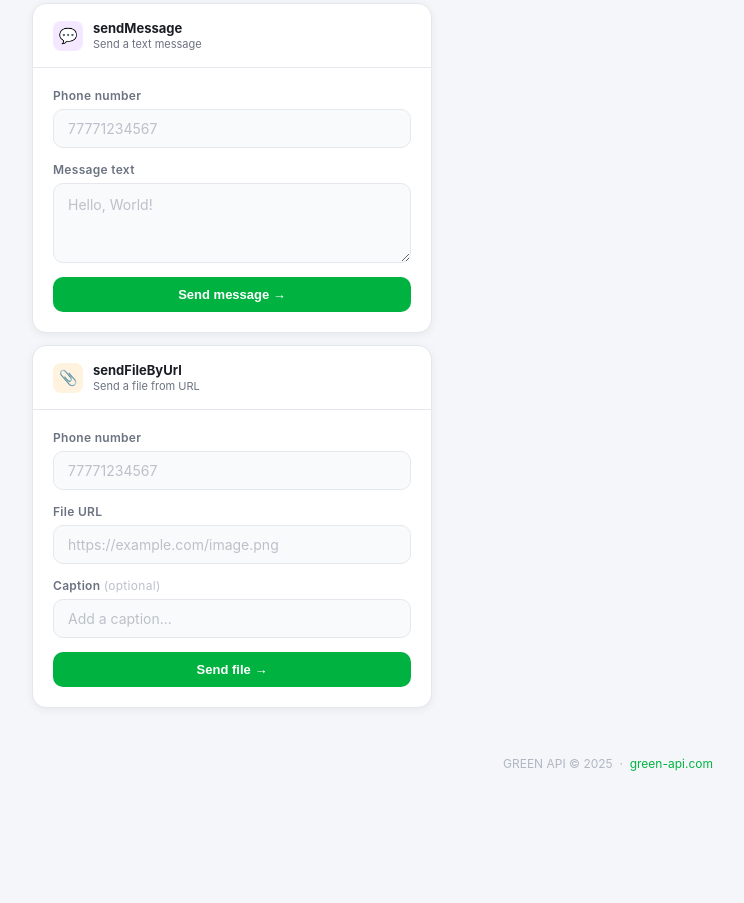
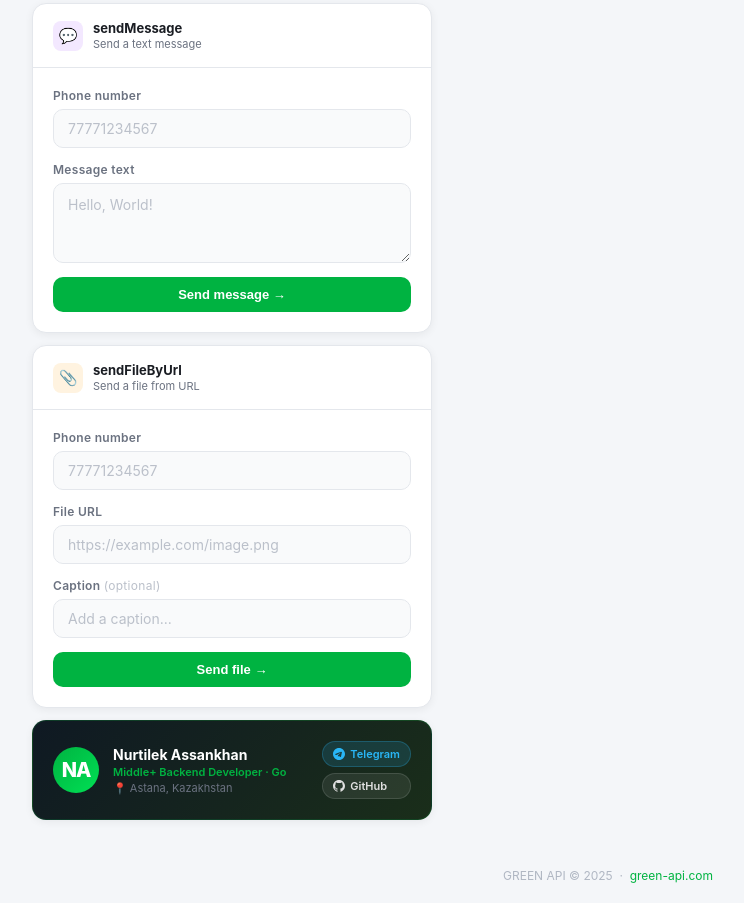
Before and after one commit to nurtidev/green-api-console, a website: page index.html in a window 1280 px wide. Shown: the part 693-1596 px from the top of the page, without its empty margins (32-776 px from the left). Before the commit the page ends 1484 px from the top, so only its background shows below. Drawn offline with Linux system fonts and the light colour scheme.

Commit message:
Add author card with Telegram and GitHub links

```diff
--- a/index.html
+++ b/index.html
@@ -309,6 +309,86 @@
       padding: 0 4px;
     }
 
+    /* ── Author card ── */
+    .author-card {
+      background: linear-gradient(135deg, #0f1923 0%, #1a2e1a 100%);
+      border-radius: 14px;
+      padding: 20px;
+      display: flex;
+      align-items: center;
+      gap: 14px;
+      border: 1px solid rgba(0,179,65,.2);
+      box-shadow: var(--shadow);
+    }
+
+    .author-avatar {
+      width: 46px;
+      height: 46px;
+      border-radius: 50%;
+      background: linear-gradient(135deg, var(--green), #00e054);
+      display: flex;
+      align-items: center;
+      justify-content: center;
+      font-size: 20px;
+      font-weight: 800;
+      color: #fff;
+      flex-shrink: 0;
+      letter-spacing: -1px;
+    }
+
+    .author-info { flex: 1; min-width: 0; }
+
+    .author-name {
+      font-size: 14px;
+      font-weight: 700;
+      color: #fff;
+    }
+
+    .author-role {
+      font-size: 11px;
+      color: var(--green);
+      font-weight: 600;
+      margin-top: 2px;
+    }
+
+    .author-location {
+      font-size: 11px;
+      color: #6b7280;
+      margin-top: 2px;
+    }
+
+    .author-links {
+      display: flex;
+      flex-direction: column;
+      gap: 6px;
+      flex-shrink: 0;
+    }
+
+    .author-link {
+      display: inline-flex;
+      align-items: center;
+      gap: 5px;
+      font-size: 11px;
+      font-weight: 600;
+      padding: 5px 10px;
+      border-radius: 20px;
+      text-decoration: none;
+      transition: opacity .15s;
+    }
+    .author-link:hover { opacity: .8; }
+
+    .author-link.tg {
+      background: rgba(41,182,246,.15);
+      color: #29b6f6;
+      border: 1px solid rgba(41,182,246,.25);
+    }
+
+    .author-link.gh {
+      background: rgba(255,255,255,.08);
+      color: #e0e0e0;
+      border: 1px solid rgba(255,255,255,.12);
+    }
+
     /* ── Footer ── */
     footer {
       text-align: center;
@@ -434,6 +514,26 @@
           <input type="text" id="fileCaption" placeholder="Add a caption..." />
         </div>
         <button class="btn btn-primary" onclick="sendFileByUrl()">Send file →</button>
+      </div>
+    </div>
+
+    <!-- Author -->
+    <div class="author-card">
+      <div class="author-avatar">NA</div>
+      <div class="author-info">
+        <div class="author-name">Nurtilek Assankhan</div>
+        <div class="author-role">Middle+ Backend Developer · Go</div>
+        <div class="author-location">📍 Astana, Kazakhstan</div>
+      </div>
+      <div class="author-links">
+        <a class="author-link tg" href="https://t.me/nurtilek_assankhan" target="_blank">
+          <svg width="12" height="12" viewBox="0 0 24 24" fill="currentColor"><path d="M12 0C5.373 0 0 5.373 0 12s5.373 12 12 12 12-5.373 12-12S18.627 0 12 0zm5.894 8.221-1.97 9.28c-.145.658-.537.818-1.084.508l-3-2.21-1.447 1.394c-.16.16-.295.295-.605.295l.213-3.053 5.56-5.023c.242-.213-.054-.333-.373-.12L7.26 13.847l-2.96-.924c-.643-.204-.657-.643.136-.953l11.57-4.461c.537-.194 1.006.131.888.712z"/></svg>
+          Telegram
+        </a>
+        <a class="author-link gh" href="https://github.com/nurtidev" target="_blank">
+          <svg width="12" height="12" viewBox="0 0 24 24" fill="currentColor"><path d="M12 0C5.37 0 0 5.37 0 12c0 5.303 3.438 9.8 8.205 11.385.6.113.82-.258.82-.577 0-.285-.01-1.04-.015-2.04-3.338.724-4.042-1.61-4.042-1.61-.546-1.387-1.333-1.756-1.333-1.756-1.089-.745.083-.729.083-.729 1.205.084 1.839 1.237 1.839 1.237 1.07 1.834 2.807 1.304 3.492.997.107-.775.418-1.305.762-1.604-2.665-.305-5.467-1.334-5.467-5.931 0-1.311.469-2.381 1.236-3.221-.124-.303-.535-1.524.117-3.176 0 0 1.008-.322 3.301 1.23A11.509 11.509 0 0112 5.803c1.02.005 2.047.138 3.006.404 2.291-1.552 3.297-1.23 3.297-1.23.653 1.653.242 2.874.118 3.176.77.84 1.235 1.911 1.235 3.221 0 4.609-2.807 5.624-5.479 5.921.43.372.823 1.102.823 2.222 0 1.606-.015 2.896-.015 3.286 0 .322.216.694.825.576C20.565 21.796 24 17.3 24 12c0-6.63-5.37-12-12-12z"/></svg>
+          GitHub
+        </a>
       </div>
     </div>
 
```
